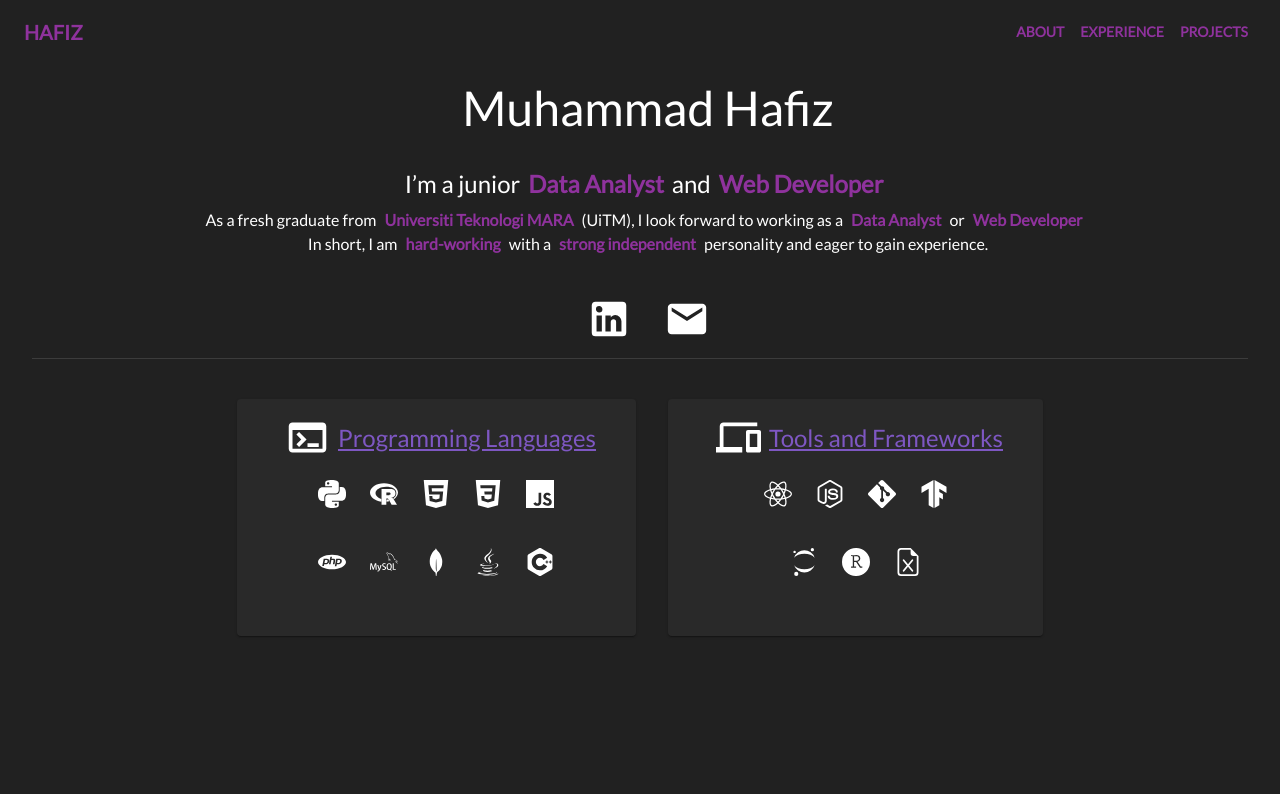
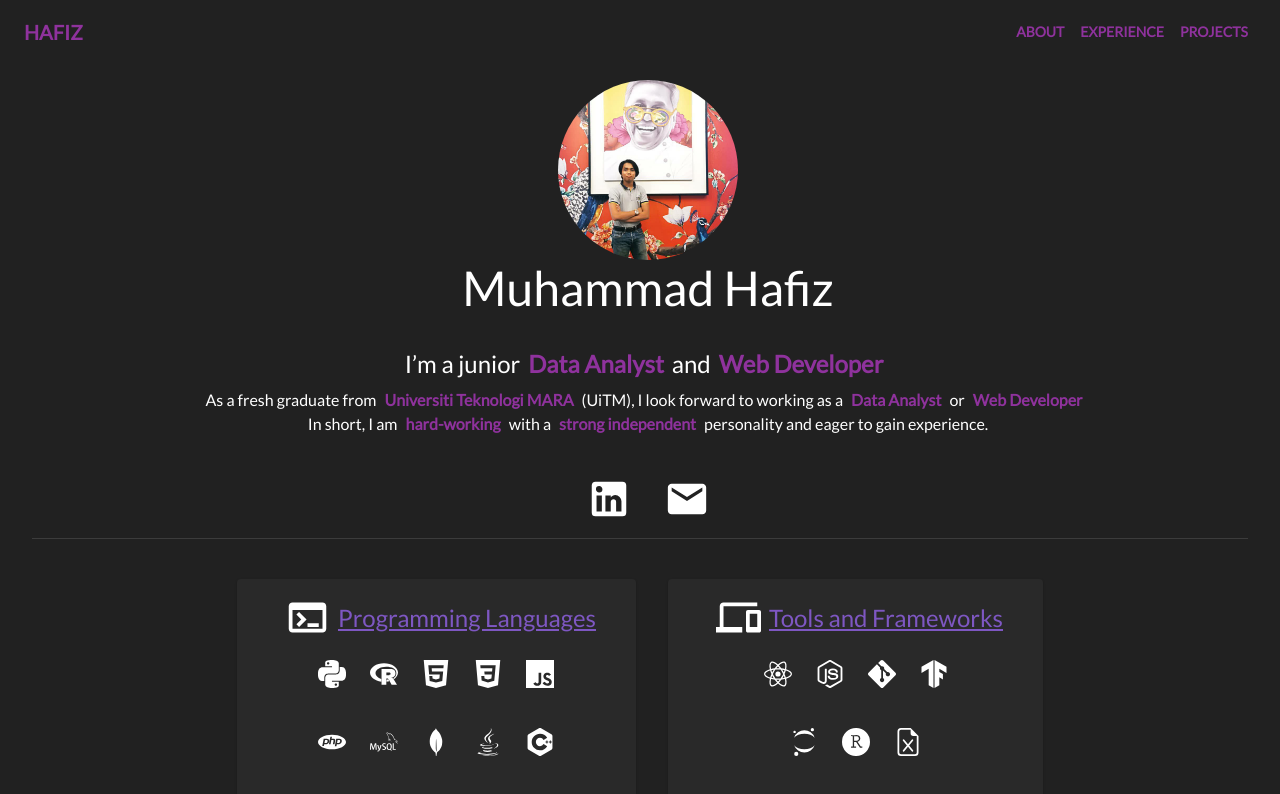
Before and after one commit to hafizn24/portfolio, a React (Create React App) app: page / in a window 1280 px wide. Shown: the top 794 px of the page. Built offline with nearby package versions, Linux system fonts and the light colour scheme.

Commit message:
Added Avatar

```diff
--- a/src/components/Hero.js
+++ b/src/components/Hero.js
@@ -4,11 +4,13 @@ import { Typography } from "@mui/material"
 import { Link } from "@mui/material"
 import { Divider } from "@mui/material"
 import { IconButton } from "@mui/material"
-import LinkedInIcon from '@mui/icons-material/LinkedIn';
-import EmailIcon from '@mui/icons-material/Email';
+import { Avatar } from "@mui/material"
+import LinkedInIcon from '@mui/icons-material/LinkedIn'
+import EmailIcon from '@mui/icons-material/Email'
+import hafiz from './images/hafiz.jpg'
 
 function Hero() {
-   return (
+    return (
     <Box sx={{p:2}}>
         <Grid
             container
@@ -16,6 +18,7 @@ function Hero() {
             justifyContent="center"
             alignItems="center"
         >
+            <Avatar src={hafiz} sx={{ width: 180, height: 180 }}/>
             <Typography variant="h3">
                 Muhammad Hafiz
             </Typography>
```
Also changed, not shown: src/components/images/hafiz.jpg (added).
